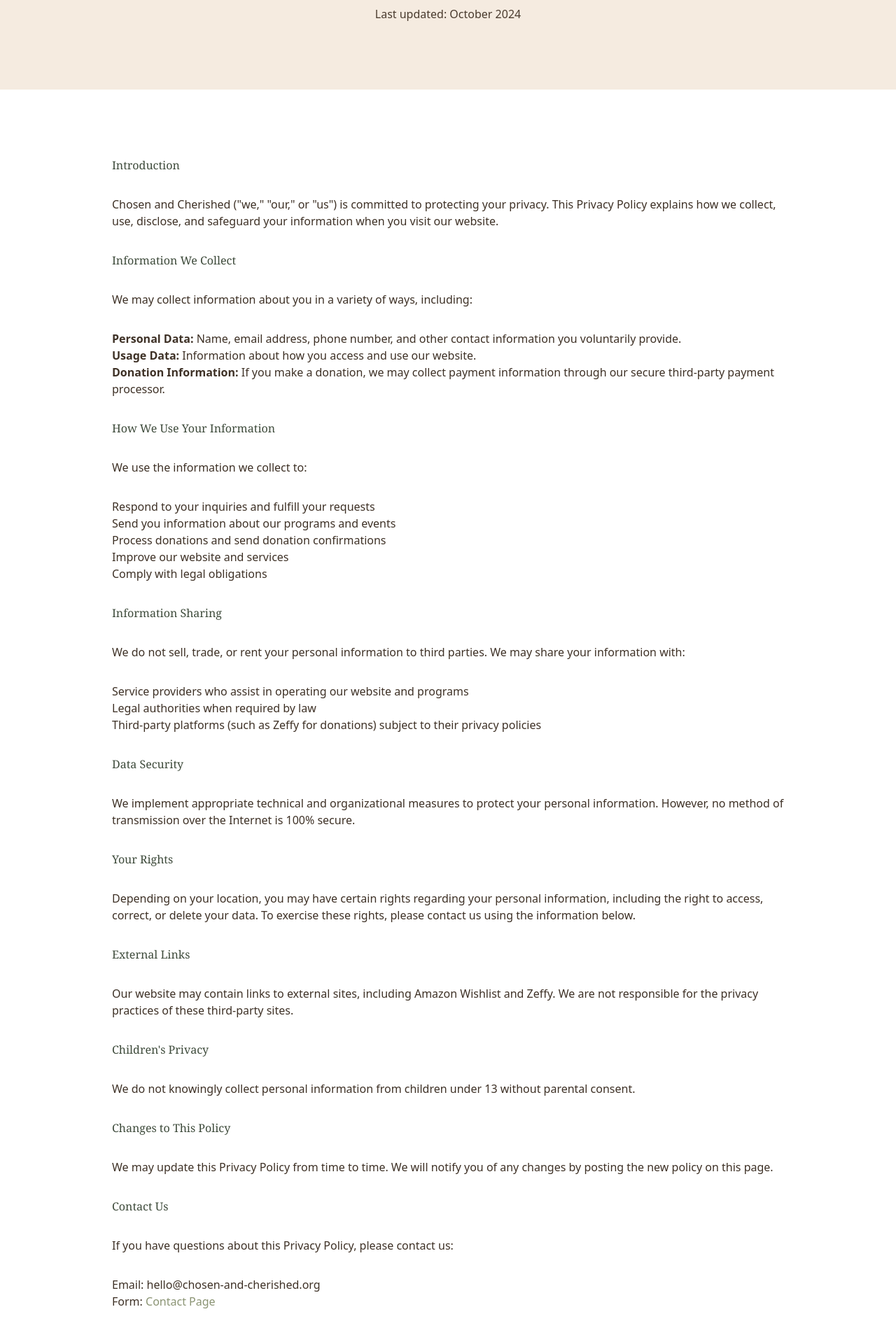
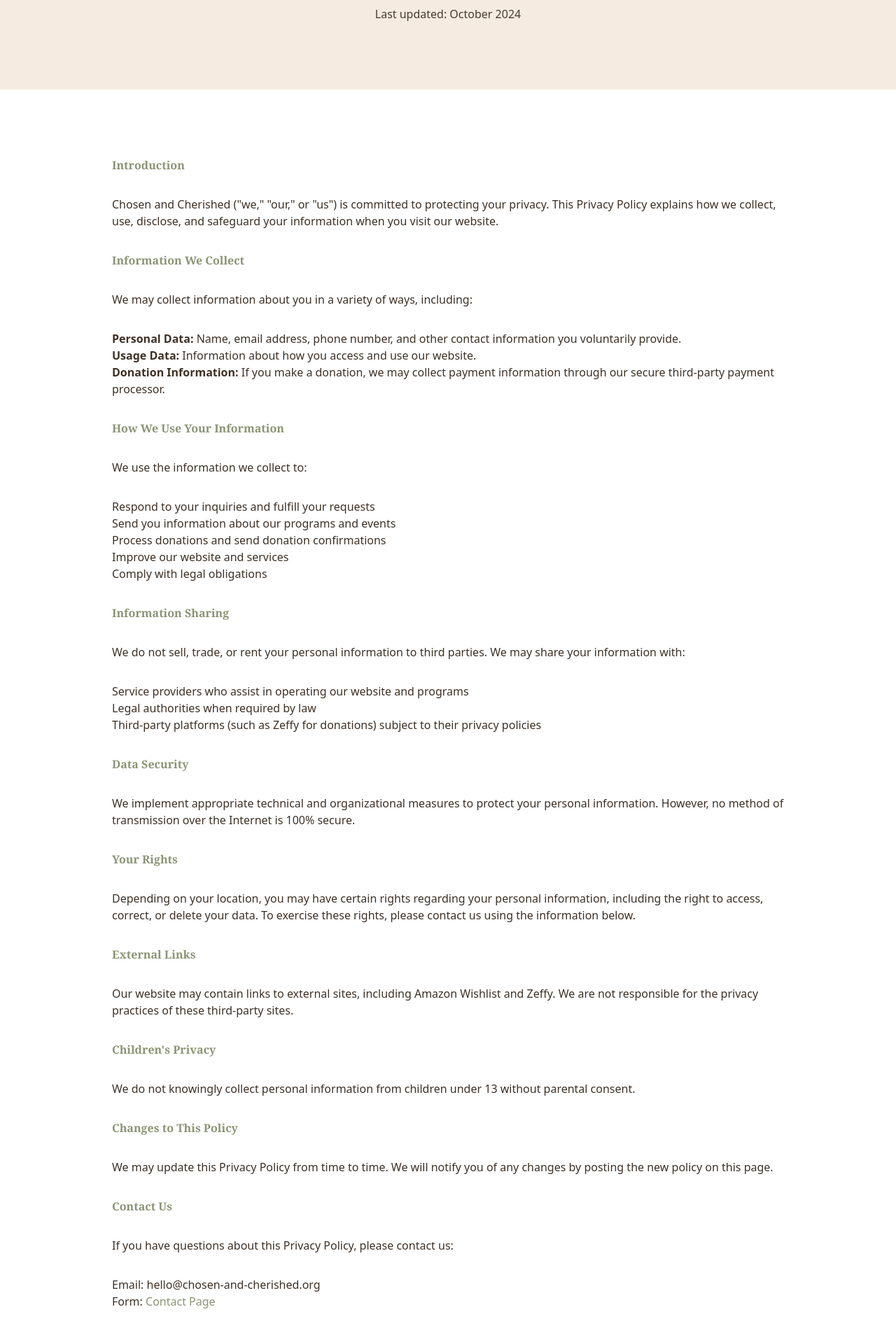
Before and after one commit to Nezuko3131/chosen-and-cherished, a Next.js app: page /privacy in a window 1280 px wide. Shown: the part 741-2649 px from the top of the page at 70% size. Built offline with nearby package versions, Linux system fonts and the light colour scheme.

Commit message:
Style: Privacy Policy h2 headings - bold + light green

```diff
--- a/app/privacy/page.tsx
+++ b/app/privacy/page.tsx
@@ -21,7 +21,7 @@ export default function PrivacyPage() {
       <section className="section-padding bg-white">
         <div className="container-narrow">
           <div className="prose prose-lg max-w-none text-warm-700 space-y-8">
-            <h2>Introduction</h2>
+            <h2 className="text-sage-400 font-bold">Introduction</h2>
             <p>
               Chosen and Cherished (&quot;we,&quot; &quot;our,&quot; or &quot;us&quot;) is committed to
               protecting your privacy. This Privacy Policy explains how we collect,
@@ -29,7 +29,7 @@ export default function PrivacyPage() {
               website.
             </p>
 
-            <h2>Information We Collect</h2>
+            <h2 className="text-sage-400 font-bold">Information We Collect</h2>
             <p>
               We may collect information about you in a variety of ways, including:
             </p>
@@ -49,7 +49,7 @@ export default function PrivacyPage() {
               </li>
             </ul>
 
-            <h2>How We Use Your Information</h2>
+            <h2 className="text-sage-400 font-bold">How We Use Your Information</h2>
             <p>We use the information we collect to:</p>
             <ul>
               <li>Respond to your inquiries and fulfill your requests</li>
@@ -59,7 +59,7 @@ export default function PrivacyPage() {
               <li>Comply with legal obligations</li>
             </ul>
 
-            <h2>Information Sharing</h2>
+            <h2 className="text-sage-400 font-bold">Information Sharing</h2>
             <p>
               We do not sell, trade, or rent your personal information to third
               parties. We may share your information with:
@@ -75,14 +75,14 @@ export default function PrivacyPage() {
               </li>
             </ul>
 
-            <h2>Data Security</h2>
+            <h2 className="text-sage-400 font-bold">Data Security</h2>
             <p>
               We implement appropriate technical and organizational measures to
               protect your personal information. However, no method of transmission
               over the Internet is 100% secure.
             </p>
 
-            <h2>Your Rights</h2>
+            <h2 className="text-sage-400 font-bold">Your Rights</h2>
             <p>
               Depending on your location, you may have certain rights regarding your
               personal information, including the right to access, correct, or
@@ -90,26 +90,26 @@ export default function PrivacyPage() {
               the information below.
             </p>
 
-            <h2>External Links</h2>
+            <h2 className="text-sage-400 font-bold">External Links</h2>
             <p>
               Our website may contain links to external sites, including Amazon
               Wishlist and Zeffy. We are not responsible for the privacy practices
               of these third-party sites.
             </p>
 
-            <h2>Children&apos;s Privacy</h2>
+            <h2 className="text-sage-400 font-bold">Children&apos;s Privacy</h2>
             <p>
               We do not knowingly collect personal information from children under
               13 without parental consent.
             </p>
 
-            <h2>Changes to This Policy</h2>
+            <h2 className="text-sage-400 font-bold">Changes to This Policy</h2>
             <p>
               We may update this Privacy Policy from time to time. We will notify
               you of any changes by posting the new policy on this page.
             </p>
 
-            <h2>Contact Us</h2>
+            <h2 className="text-sage-400 font-bold">Contact Us</h2>
             <p>
               If you have questions about this Privacy Policy, please contact us:
             </p>
```
